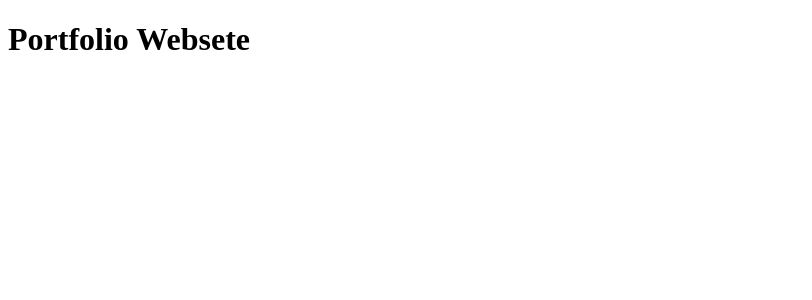
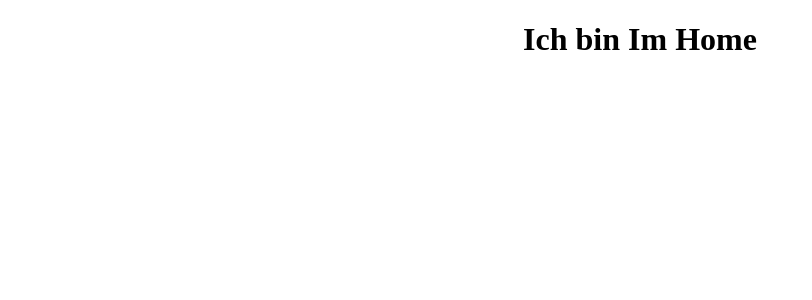
Before and after one commit to DannyNothdurft/Portfolio, a React (Create React App) app in the folder website/: page / in a window 1280 px wide. Shown: the top 300 px of the page, without its empty margins (0-812 px from the left). Built offline with nearby package versions, Linux system fonts and the light colour scheme.

Commit message:
Home Componente angelegt

```diff
--- a/website/src/components/App.js
+++ b/website/src/components/App.js
@@ -1,12 +1,11 @@
 import React from 'react';
 
+import Home from './Home';
 import './main.scss';
 
 function App() {
   return (
-    <div>
-      <h1>Portfolio Websete</h1>
-    </div>
+    <Home />
   );
 }
 
--- /dev/null
+++ b/website/src/components/Home.jsx
@@ -0,0 +1,11 @@
+import React from 'react'
+
+function Home() {
+    return (
+        <div>
+            <h1>Ich bin Im Home</h1>
+        </div>
+    )
+}
+
+export default Home
--- a/website/src/components/main.scss
+++ b/website/src/components/main.scss
@@ -1,3 +1,3 @@
 h1 {
-    text-algin: center;
+    text-align: center;
 }
```
